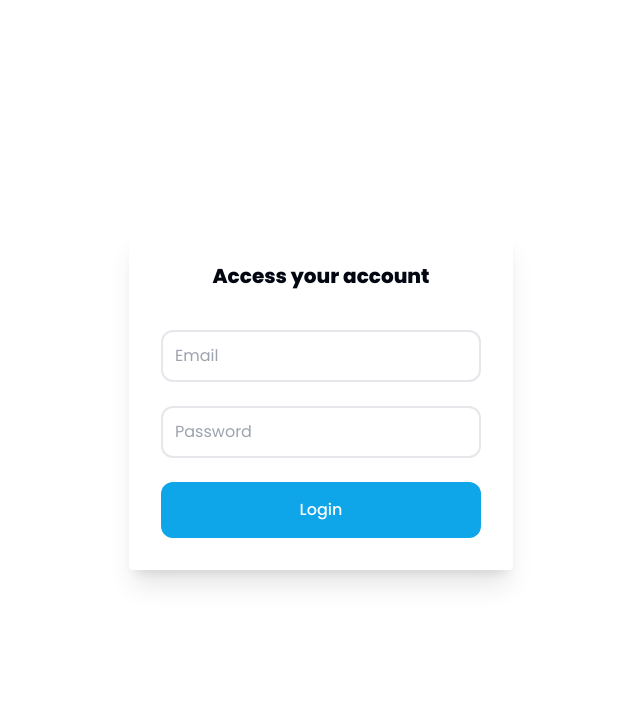
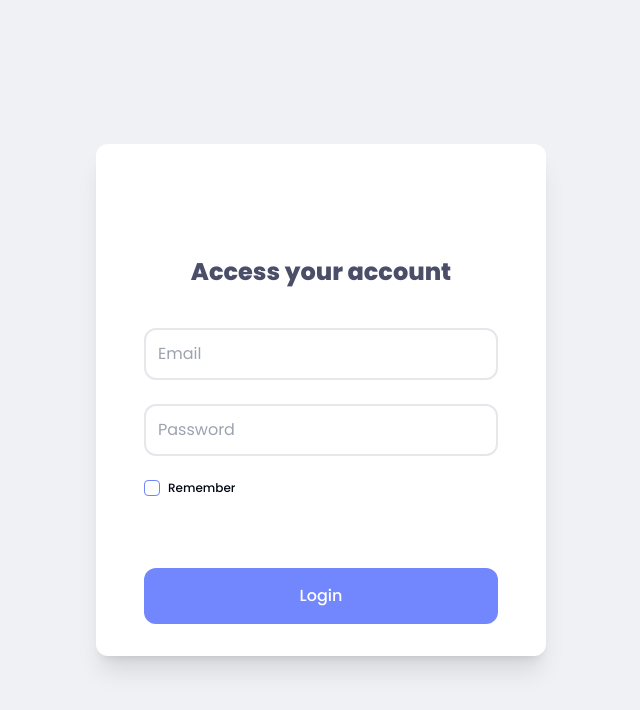
Before and after one commit to coradini1/Coyote-Trade, a Next.js app in the folder frontend/: page /login in a window 1280 px wide. Shown: the top 710 px of the page, without its empty margins (319-959 px from the left). Built offline with nearby package versions, Linux system fonts and the light colour scheme.

Commit message:
ADD: form state logic

```diff
--- a/frontend/app/globals.css
+++ b/frontend/app/globals.css
@@ -13,7 +13,11 @@
     --popover: 0 0% 100%;
     --popover-foreground: 224 71.4% 4.1%;
 
-    --primary: 220.9 39.3% 11%;
+    --base: 220 23% 95%;
+
+    --text-base: 234 16% 35%;
+
+    --primary: 231 97% 72%;
     --primary-foreground: 210 20% 98%;
 
     --secondary: 220 14.3% 95.9%;
--- a/frontend/app/login/page.tsx
+++ b/frontend/app/login/page.tsx
@@ -1,16 +1,72 @@
-import Input from "@/components/custom/Input/Input";
+'use client';
+
+import React, { useEffect, useState } from "react"
+import { Label } from "@/components/ui/label";
+import { Checkbox } from "@/components/ui/checkbox"
+
+import Input from "@/components/custom/Input/Input"
+
+type FormProps = {
+  email: string
+  password: string
+  persist?: boolean
+}
 
 export default function Home() {
+  const [formData, setFormData] = useState<FormProps>({
+    email: "",
+    password: "",
+    persist: false
+  })
+
+  function handleForm(e: React.FormEvent) {
+    e.preventDefault()
+    console.log(formData)
+  }
+
   return (
-    <main className="h-screen w-screen flex flex-col items-center justify-center">
-      <div className="w-96 p-8 rounded-sm shadow-xl">
-        <h1 className="font-bold text-xl text-center">Access your account</h1>
-        <form className="flex flex-col gap-6 mt-10">
-          <Input type="email" placeholder="Email" required />
-          <Input type="password" placeholder="Password" required />
+    <main className="bg-base h-screen w-screen flex flex-col items-center justify-center">
+      <div className="bg-white w-[450px] py-8 px-12 rounded-xl shadow-xl">
+        <h1 className="font-bold text-textBase text-2xl text-center mt-20">Access your account</h1>
+        <form onSubmit={(e: React.FormEvent) => handleForm(e)}  className="flex flex-col gap-6 mt-10">
+          <Input
+            type="email"
+            placeholder="Email"
+            onChange={(e: React.ChangeEvent<HTMLInputElement>) => {
+              const { target } = e
+
+              setFormData({
+                ...formData,
+                email: target.value,
+              })
+            }}
+            value={formData?.email || ""}
+            required
+          />
+          <Input
+            type="password"
+            placeholder="Password"
+            onChange={(e: React.ChangeEvent<HTMLInputElement>) => {
+              const { target } = e
+
+              setFormData({
+                ...formData,
+                password: target.value,
+              })
+            }}
+            required
+          />
+
+          <div className="flex flex-row items-center gap-2 mb-12">
+            <Checkbox
+              id="remember-password"
+              onCheckedChange={(e: boolean) => setFormData({...formData, persist: e})}
+            />
+            <Label htmlFor="remember-password" className="text-xs">Remember</Label>
+          </div>
           <button
             type="submit"
-            className="bg-sky-500 py-4 px-2 font-medium text-white rounded-xl"
+            className="bg-primary hover:bg-primary py-4 px-2 font-medium text-white rounded-xl hover:brightness-125 transition ease-out dduration-200"
           >
             Login
           </button>
--- a/frontend/components/custom/Input/Input.tsx
+++ b/frontend/components/custom/Input/Input.tsx
@@ -2,11 +2,20 @@ type InputProps = {
   type: "email" | "text" | "password"
   placeholder: string
   required?: boolean
+  onChange?: any
+  value?: any
   props?: any
 }
 
 function Input({type, placeholder, ...props}: InputProps) {
-  return <input {...props} type={type} className="p-3 rounded-xl border-solid border-2" placeholder={placeholder} />
+  return (
+    <input
+      {...props}
+      type={type}
+      className="outline-none p-3 rounded-xl border-solid border-2 focus:border-primary ease-out duration-200"
+      placeholder={placeholder}
+    />
+  )
 }
 
 export default Input
--- /dev/null
+++ b/frontend/components/ui/checkbox.tsx
@@ -0,0 +1,30 @@
+"use client"
+
+import * as React from "react"
+import * as CheckboxPrimitive from "@radix-ui/react-checkbox"
+import { Check } from "lucide-react"
+
+import { cn } from "@/lib/utils"
+
+const Checkbox = React.forwardRef<
+  React.ElementRef<typeof CheckboxPrimitive.Root>,
+  React.ComponentPropsWithoutRef<typeof CheckboxPrimitive.Root>
+>(({ className, ...props }, ref) => (
+  <CheckboxPrimitive.Root
+    ref={ref}
+    className={cn(
+      "peer h-4 w-4 shrink-0 rounded-sm border border-primary ring-offset-background focus-visible:outline-none focus-visible:ring-2 focus-visible:ring-ring focus-visible:ring-offset-2 disabled:cursor-not-allowed disabled:opacity-50 data-[state=checked]:bg-primary data-[state=checked]:text-primary-foreground",
+      className
+    )}
+    {...props}
+  >
+    <CheckboxPrimitive.Indicator
+      className={cn("flex items-center justify-center text-current")}
+    >
+      <Check className="h-4 w-4" />
+    </CheckboxPrimitive.Indicator>
+  </CheckboxPrimitive.Root>
+))
+Checkbox.displayName = CheckboxPrimitive.Root.displayName
+
+export { Checkbox }
--- /dev/null
+++ b/frontend/components/ui/label.tsx
@@ -0,0 +1,26 @@
+"use client"
+
+import * as React from "react"
+import * as LabelPrimitive from "@radix-ui/react-label"
+import { cva, type VariantProps } from "class-variance-authority"
+
+import { cn } from "@/lib/utils"
+
+const labelVariants = cva(
+  "text-sm font-medium leading-none peer-disabled:cursor-not-allowed peer-disabled:opacity-70"
+)
+
+const Label = React.forwardRef<
+  React.ElementRef<typeof LabelPrimitive.Root>,
+  React.ComponentPropsWithoutRef<typeof LabelPrimitive.Root> &
+    VariantProps<typeof labelVariants>
+>(({ className, ...props }, ref) => (
+  <LabelPrimitive.Root
+    ref={ref}
+    className={cn(labelVariants(), className)}
+    {...props}
+  />
+))
+Label.displayName = LabelPrimitive.Root.displayName
+
+export { Label }
--- /dev/null
+++ b/frontend/components/ui/switch.tsx
@@ -0,0 +1,29 @@
+"use client"
+
+import * as React from "react"
+import * as SwitchPrimitives from "@radix-ui/react-switch"
+
+import { cn } from "@/lib/utils"
+
+const Switch = React.forwardRef<
+  React.ElementRef<typeof SwitchPrimitives.Root>,
+  React.ComponentPropsWithoutRef<typeof SwitchPrimitives.Root>
+>(({ className, ...props }, ref) => (
+  <SwitchPrimitives.Root
+    className={cn(
+      "peer inline-flex h-4 w-8 shrink-0 cursor-pointer items-center rounded-full border-2 border-transparent transition-colors focus-visible:outline-none focus-visible:ring-2 focus-visible:ring-ring focus-visible:ring-offset-2 focus-visible:ring-offset-background disabled:cursor-not-allowed disabled:opacity-50 data-[state=checked]:bg-primary data-[state=unchecked]:bg-input",
+      className
+    )}
+    {...props}
+    ref={ref}
+  >
+    <SwitchPrimitives.Thumb
+      className={cn(
+        "pointer-events-none block h-2 w-2 rounded-full bg-background shadow-lg ring-0 transition-transform data-[state=checked]:translate-x-5 data-[state=unchecked]:translate-x-0"
+      )}
+    />
+  </SwitchPrimitives.Root>
+))
+Switch.displayName = SwitchPrimitives.Root.displayName
+
+export { Switch }
--- a/frontend/package.json
+++ b/frontend/package.json
@@ -9,7 +9,10 @@
     "lint": "next lint"
   },
   "dependencies": {
+    "@radix-ui/react-checkbox": "^1.0.4",
+    "@radix-ui/react-label": "^2.0.2",
     "@radix-ui/react-slot": "^1.0.2",
+    "@radix-ui/react-switch": "^1.0.3",
     "@radix-ui/react-tabs": "^1.0.4",
     "class-variance-authority": "^0.7.0",
     "clsx": "^2.1.0",
--- a/frontend/tailwind.config.ts
+++ b/frontend/tailwind.config.ts
@@ -24,6 +24,8 @@ const config = {
         ring: "hsl(var(--ring))",
         background: "hsl(var(--background))",
         foreground: "hsl(var(--foreground))",
+        textBase: "hsl(var(--text-base))",
+        base: "hsl(var(--base))",
         primary: {
           DEFAULT: "hsl(var(--primary))",
           foreground: "hsl(var(--primary-foreground))",
```
Also changed, not shown: 1 other file (tests, documents, lock files or other folders).
